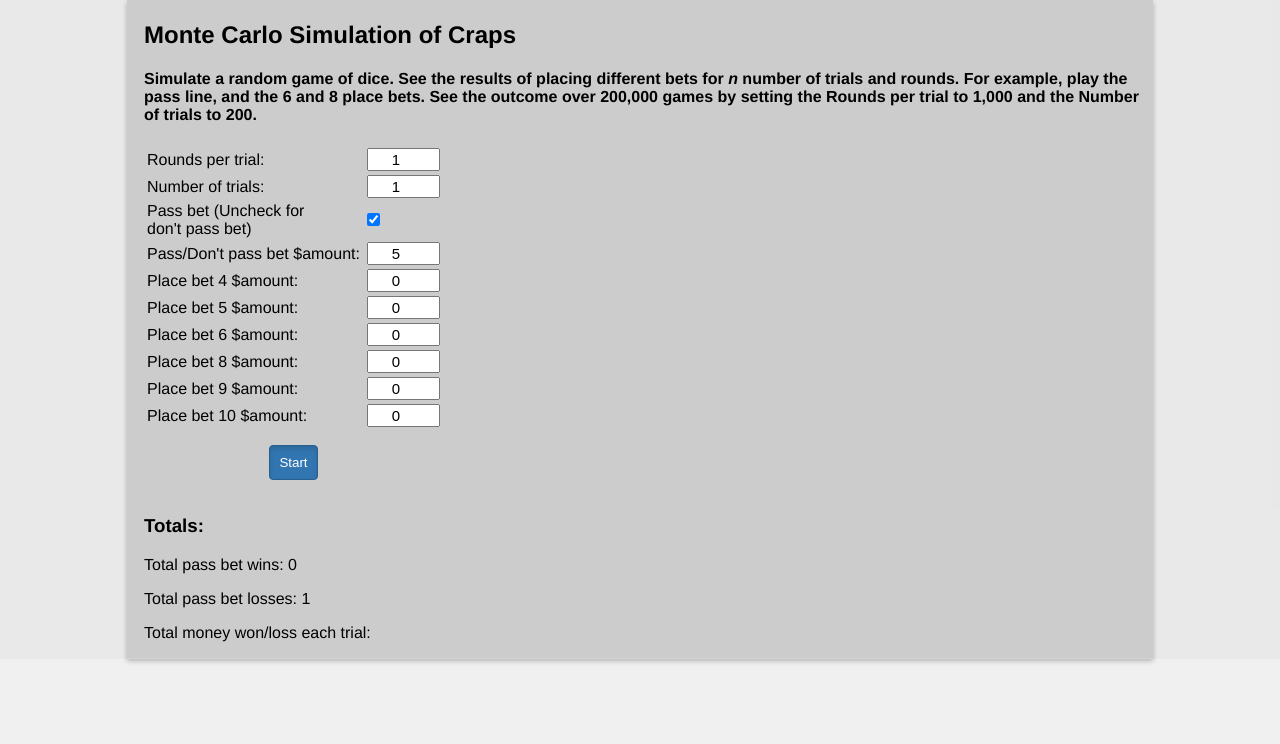
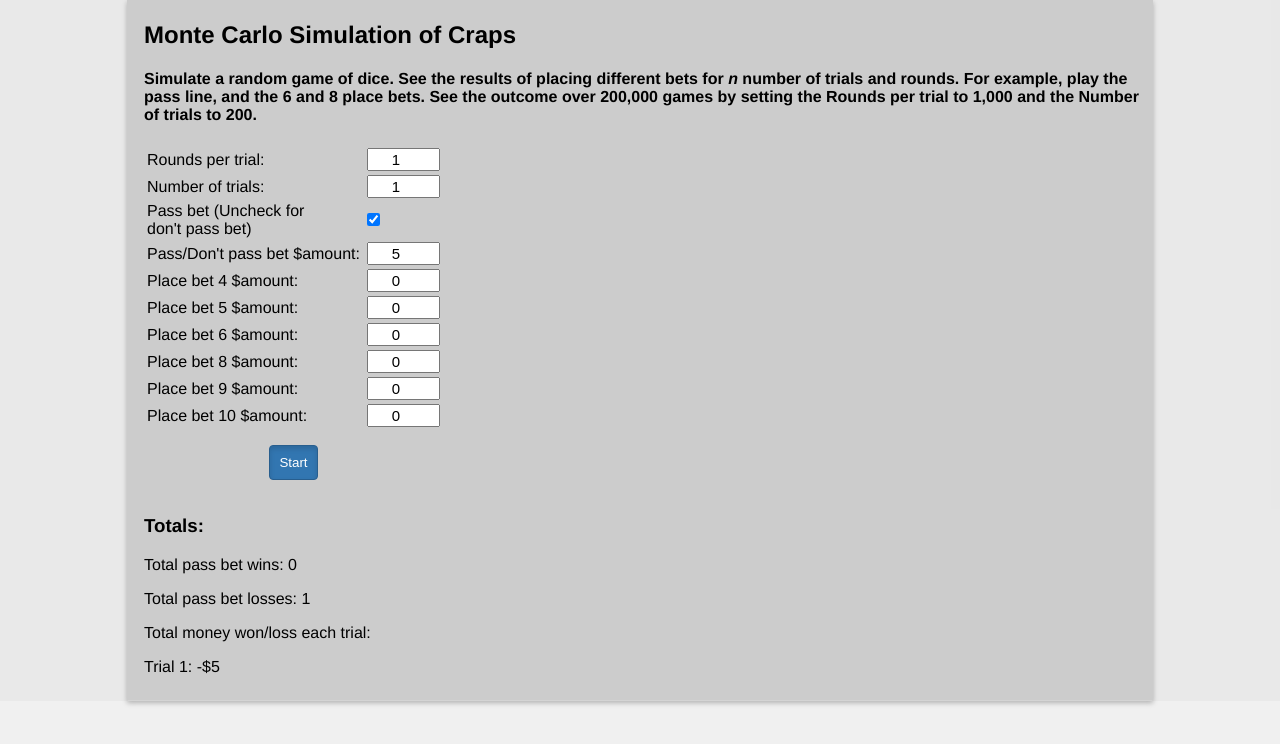
Before and after one commit to gittyhub86/monte-carlo-simulation-craps, a website: page index.html in a window 1280 px wide. Both pictures are taken after a click on the button "Start". Drawn offline with Linux system fonts and the light colour scheme.

Commit message:
Render total amount won/loss for each trial

```diff
--- a/css/styles.css
+++ b/css/styles.css
@@ -93,3 +93,12 @@ tr [colspan="2"] {
 	display: inline-block;
 	vertical-align: middle;
 }
+.trial {
+	padding-right: 1.5em;
+	padding-bottom: 1.5em;
+}
+.row {
+	width: 100%;
+	display: flex;
+	flex-wrap: wrap;
+}
--- a/modules/controllers.js
+++ b/modules/controllers.js
@@ -15,4 +15,5 @@ function SimCtrl() {
 	this.errArr = [];
 	this.isLoading = false;
 	this.showMoreTrialResults = [];
+	this.trialResultCounter = 1;
 }
--- a/modules/directives.js
+++ b/modules/directives.js
@@ -27,16 +27,21 @@ function runSim($q, $timeout) {
 }
 
 function appendResult($q, $timeout) {
-	function displayResult() {
+	return {
+		restrict: 'A',
+		link: function(scope, element, attrs, ctrl) {
+			function displayResult() {
 				const deferred = $q.defer();
+				if (scope.ctrl.showMoreTrialResults.length) {
+					const trialResBatch = scope.ctrl.showMoreTrialResults.shift();
+					const trialResEl = appendTrialRes(trialResBatch, scope);
+					element.append(trialResEl);
+				}
 				$timeout(() => {
 					deferred.resolve();
 				}, 100);
 				return deferred.promise;
 			}
-	return {
-		restrict: 'A',
-		link: function(scope, element, attrs, ctrl) {
 			scope.$on('start-sim', () => {
 				displayResult().then(() => {
 					scope.ctrl.isLoading = false;
--- a/modules/filters.js
+++ b/modules/filters.js
@@ -1,6 +1,5 @@
 function trusted($sce) {
 	return function(val) {
-		console.log('In filter. reslog: ', val)
 		return $sce.trustAsHtml(val);
 	}
 }
--- a/modules/helperFuncs.js
+++ b/modules/helperFuncs.js
@@ -1,5 +1,15 @@
 function crapsSim(scope, roundsPerTrial, numTrials, betAmt, betFour,
 					betFive, betSix, betEight, betNine, betTen, passLine) {
+	function resetProps(craps) {
+		craps.log = '';
+		craps.tot = 0;
+		craps.passWin = 0;
+		craps.passLoss = 0;
+		craps.dontPassLoss = 0;
+		craps.dontPassWin = 0;
+		craps.diceTot = null;
+		craps.point = null;
+	}
 	const resArr = [];
 	let passWin = 0;
 	let passLoss = 0;
@@ -28,6 +38,10 @@ function crapsSim(scope, roundsPerTrial, numTrials, betAmt, betFour,
 				craps.log = '';
 			}
 			trialResults.push(craps.tot);
+			if (trialCounter%20 === 0) {
+				make2dArr(scope.ctrl.showMoreTrialResults, trialResults);
+				trialResults = [];
+			}
 			if (passLine) {
 				passWin += craps.passWin;
 				passLoss += craps.passLoss;
@@ -35,28 +49,22 @@ function crapsSim(scope, roundsPerTrial, numTrials, betAmt, betFour,
 				dontPassWin += craps.dontPassWin;
 				dontPassLoss += craps.dontPassLoss;
 			}
-			if (passLine) {
-				console.log(`passWin: ${craps.passWin}, passLoss: ${craps.passLoss}`);
-			} else {
-				console.log(`dontPassWin: ${craps.dontPassWin}, dontPassLoss: ${craps.dontPassLoss}`);
+			resetProps(craps);
 		}
-			resetCrapsProps(craps);
+		if (trialResults.length) {
+			make2dArr(scope.ctrl.showMoreTrialResults, trialResults);
 		}
 		if (passLine) {
 			scope.ctrl.resLog += `<p>Total pass bet wins: ` +
 								`${passWin.toLocaleString()}</p>
 								<p>Total pass bet losses: ` +
 								`${passLoss.toLocaleString()}</p>`;
-			console.log(`Totals: passWin: ${passWin}, passLoss: ${passLoss}`);
 		} else {
 			scope.ctrl.resLog += `<p>Total don't pass bet wins: ` +
 								`${dontPassWin.toLocaleString()}</p>
 								<p>Total don't pass bet losses: ` +
 								`${dontPassLoss.toLocaleString()}</p>`;
-			console.log(`Totals: dontPassWin: ${dontPassWin}, dontPassLoss: ${dontPassLoss}`);
 		}
-		console.log('Results from each trial: ', trialResults);
-		console.log('scope.ctrl.reslog: ', scope.ctrl.resLog);
 		console.log('showMoreTrialResults: ', scope.ctrl.showMoreTrialResults);
 	} catch(e) {
 		scope.ctrl.simLog = '';
@@ -65,13 +73,29 @@ function crapsSim(scope, roundsPerTrial, numTrials, betAmt, betFour,
 	}
 }
 
-function resetCrapsProps(craps) {
-	craps.log = '';
-	craps.tot = 0;
-	craps.passWin = 0;
-	craps.passLoss = 0;
-	craps.dontPassLoss = 0;
-	craps.dontPassWin = 0;
-	craps.diceTot = null;
-	craps.point = null;
+function make2dArr(arrOne, arrTwo) {
+	arrOne.push([...arrTwo]);
+	return;
 }
+
+function appendTrialRes(val, scope) {
+	const div = angular.element('<div>');
+	if (Array.isArray(val)) {
+		div.addClass("row");
+		let spanStr = '';
+		val.forEach((elem, idx) => {
+			if (elem >=0) {
+				elem = `$${roundNum(elem)}`;
+			} else {
+				elem = `-$${roundNum(Math.abs(elem))}`;
+			}
+			spanStr += `<span class="trial">Trial ${scope.ctrl.trialResultCounter++}: ${elem}</span>`;
+		});
+		div.html(spanStr);
+	}
+	return div;
+}
+
+function roundNum(val) {
+	return Number(Math.round(val+'e2') +'e-2').toLocaleString();
+}
```
Lines whose indentation alone changed are shown as unchanged.
